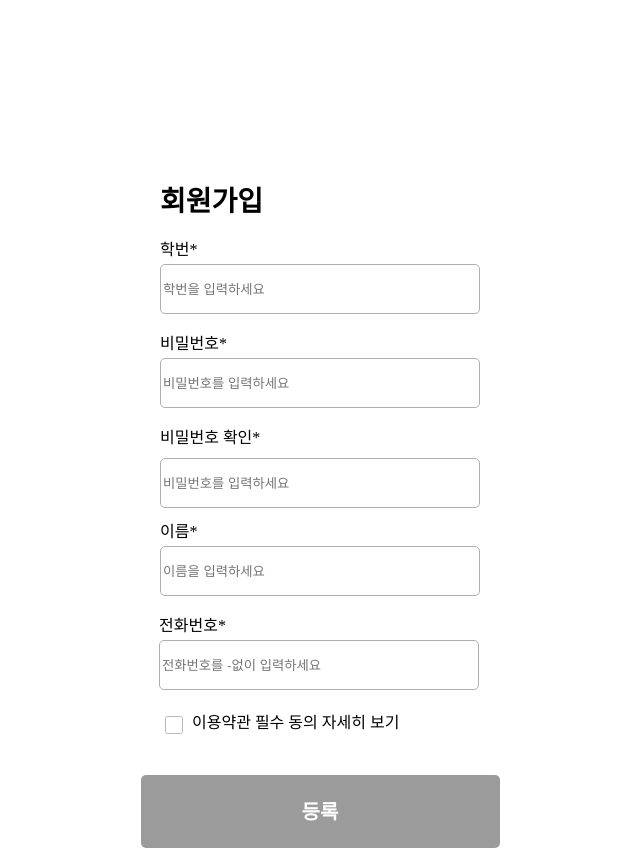
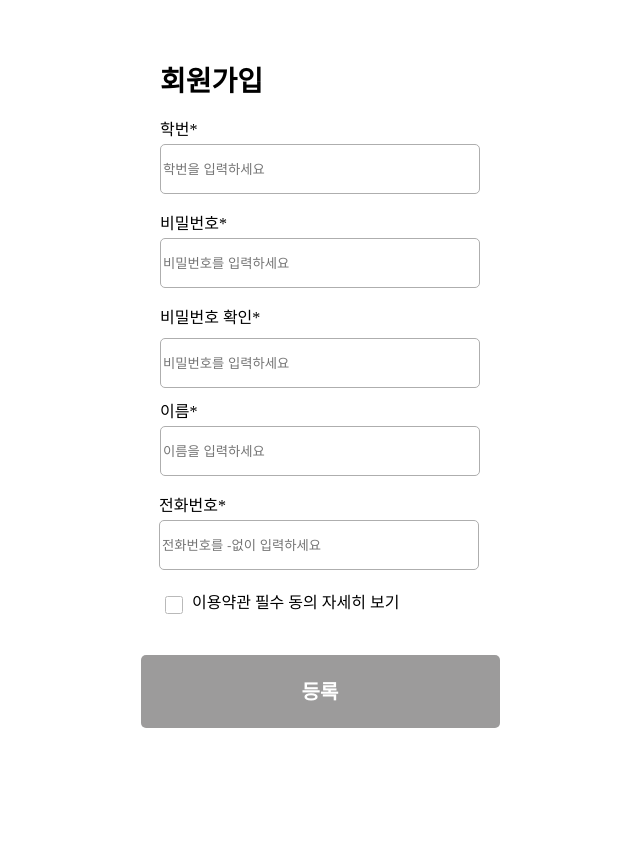
Before and after one commit to mytime501/flask, a Flask app: page /join in a window 1280 px wide. Shown: the whole page, without its empty margins (380-1020 px from the left). After the commit the page ends 728 px from the top, so only its background shows below. Run offline with Flask 3, Linux system fonts and the light colour scheme.

Commit message:
Update join.html

```diff
--- a/templates/join.html
+++ b/templates/join.html
@@ -297,7 +297,6 @@
                 .join1{
                     /* Android Small - 1 */
                     left: 40%;
-                    top: 15%;
                 }
 
             }
```
